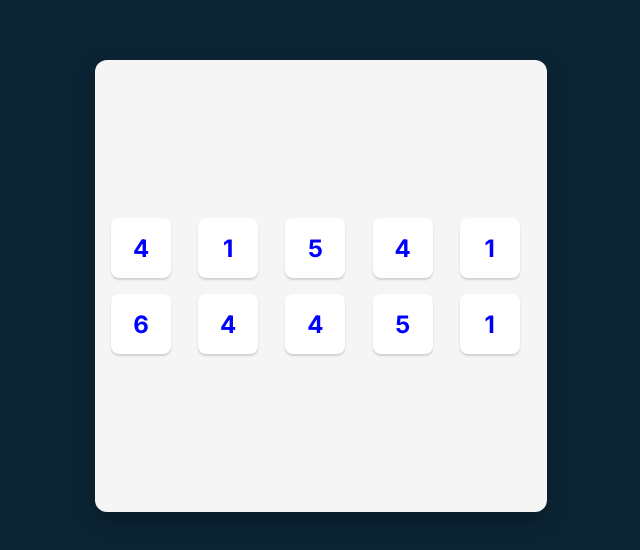
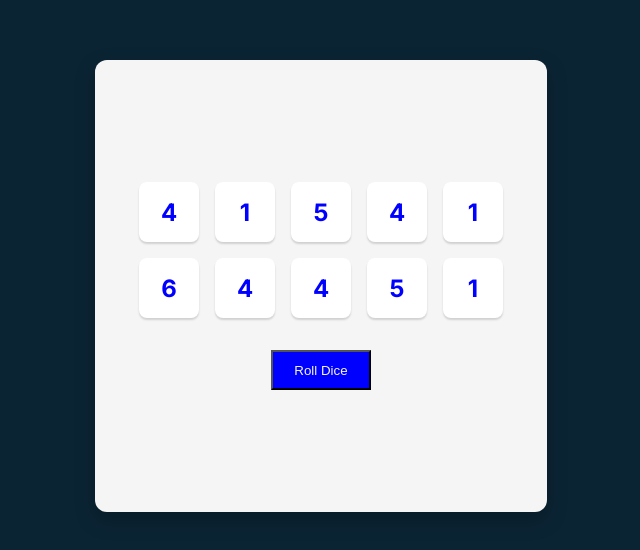
Before and after one commit to Halcyon666/react-daily-learn, a React (Vite) app: page / in a window 1280 px wide. Shown: the part 114-664 px from the top of the page, without its empty margins (335-975 px from the left). Built offline with nearby package versions, Linux system fonts and the light colour scheme.

Commit message:
add rollDice button

```diff
--- a/src/tenzies/App.tsx
+++ b/src/tenzies/App.tsx
@@ -3,16 +3,21 @@ import "./index.css";
 import Die from "./Die";
 
 const App: React.FC = () => {
-  const [dice, setDice] = useState<number[]>(() =>
-    Array.from({ length: 10 }, () => Math.ceil(Math.random() * 6))
-  );
+  const generateDice = () =>
+    Array.from({ length: 10 }, () => Math.ceil(Math.random() * 6));
+  const [dice, setDice] = useState<number[]>(generateDice());
 
   const diceElements = dice.map((value, key) => (
     <Die key={key} value={value} />
   ));
+
+  const rollDice = () => {
+    setDice(generateDice());
+  };
   return (
     <main>
       <div className="dice-container">{diceElements}</div>
+      <button onClick={rollDice}>Roll Dice</button>
     </main>
   );
 };
--- a/src/tenzies/index.css
+++ b/src/tenzies/index.css
@@ -26,6 +26,7 @@ main {
     display: flex;
     flex-direction: column;
     justify-content: center;
+    align-items: center;
     padding: 1rem;
     box-shadow: 0 8px 20px rgba(0, 0, 0, 0.25);
     overflow: hidden;
@@ -52,3 +53,11 @@ main {
     cursor: pointer;
 
 }
+
+main>button {
+    width: 100px;
+    height: 40px;
+    background-color: blue;
+    color: #F5F5F5;
+    margin-top: 2rem;
+}
```
